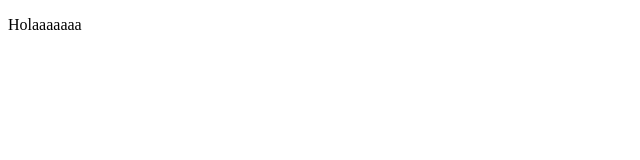
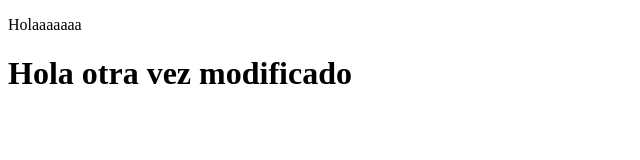
Before and after one commit to aimarOribe/repaso04CPS, a plain HTML site: page index.html in a window 1280 px wide. Shown: the whole page, without its empty margins (0-640 px from the left). Drawn offline with Linux system fonts and the light colour scheme.

Commit message:
Ahora el index.html tiene un h1

```diff
--- a/index.html
+++ b/index.html
@@ -8,5 +8,6 @@
 </head>
 <body>
     <p>Holaaaaaaa</p>
+    <h1>Hola otra vez modificado</h1>
 </body>
 </html>
```
